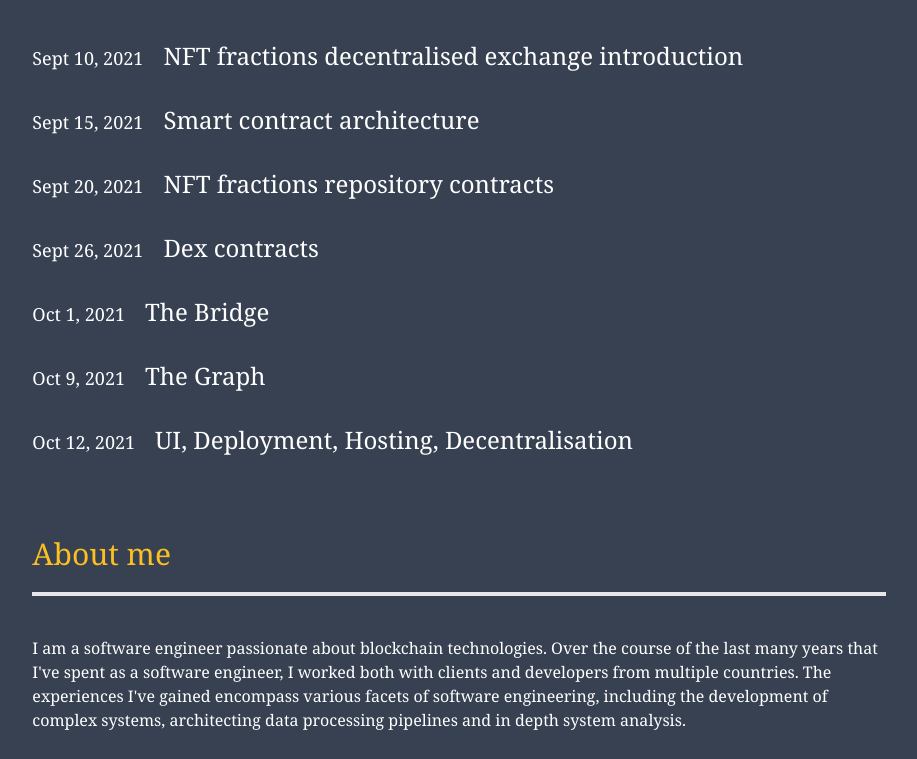
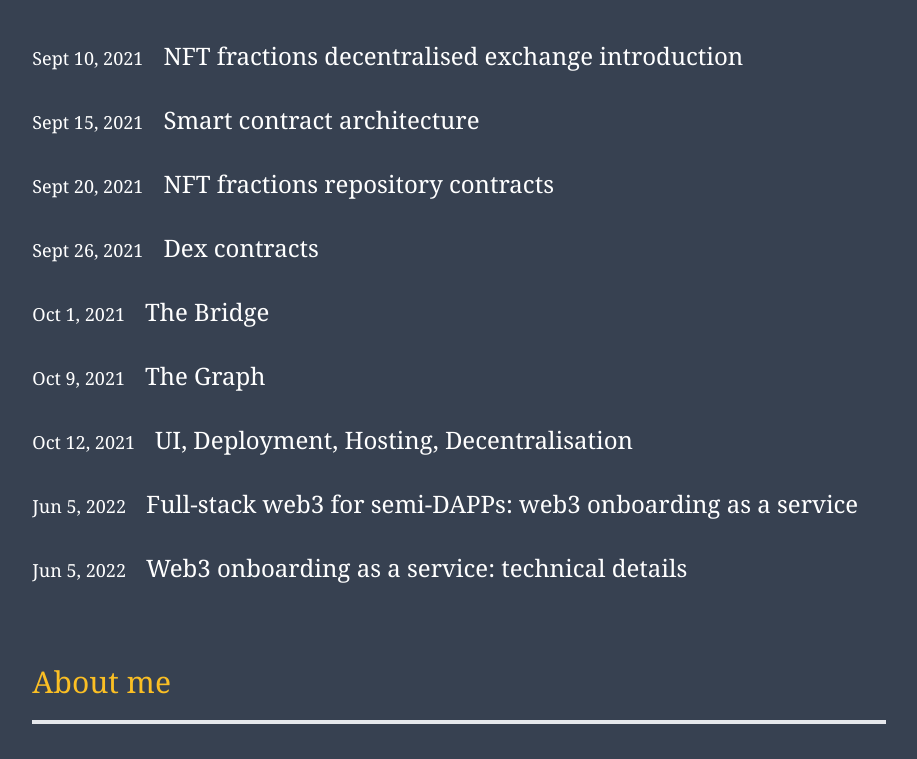
Before and after one commit to szmizorsz/personal-webpage, a React (Create React App) app: page / in a window 1280 px wide. Shown: the part 2551-3310 px from the top of the page, without its empty margins (181-1098 px from the left). Built offline with nearby package versions, Linux system fonts and the light colour scheme.

Commit message:
w3oas project inclusion

```diff
--- a/src/components/Posts.js
+++ b/src/components/Posts.js
@@ -37,6 +37,16 @@ function Posts() {
             title: "UI, Deployment, Hosting, Decentralisation",
             date: "Oct 12, 2021",
             link: "https://medium.com/@szmizorsz/ui-deployment-hosting-decentralisation-d1b2d4c41f87"
+        },
+        {
+            title: "Full-stack web3 for semi-DAPPs: web3 onboarding as a service",
+            date: "Jun 5, 2022",
+            link: "https://medium.com/coinmonks/full-stack-web3-for-semi-dapps-web3-onboarding-as-a-service-cfbb70fa9d54"
+        },
+        {
+            title: "Web3 onboarding as a service: technical details",
+            date: "Jun 5, 2022",
+            link: "https://medium.com/coinmonks/web3-onboarding-as-a-service-technical-details-f9f19b8daba5"
         }
     ]
     return (
--- a/src/components/Projects.js
+++ b/src/components/Projects.js
@@ -91,6 +91,15 @@ function Projects() {
           text: "Heroic Story is a collaborative, community-owned worldbuilding game powered by smart contracts and NFTs for story tellers in role-playing games. I helped this project to start building one of their core platform where users can vote on proposals of the future of their collaborative world."
         }
       ]
+    },
+    {
+      title: "Web3 Onboarding As a Service",
+      link: "https://w3oas.vercel.app/",
+      paragraphs: [
+        {
+          text: "An educational project with the goal to create a full-stack technology template for semi-decentralized application. Meanwhile solving a real business case, creating a web3 onboarding service for existing Discord communities. "
+        }
+      ]
     }
   ]
   return (
```
